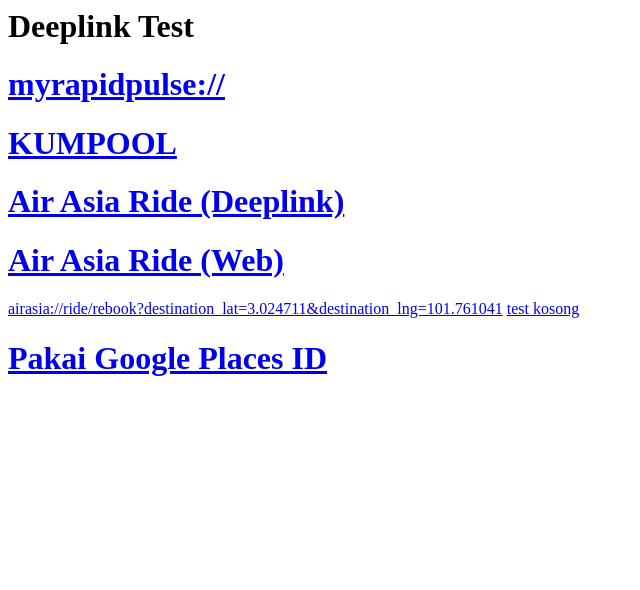
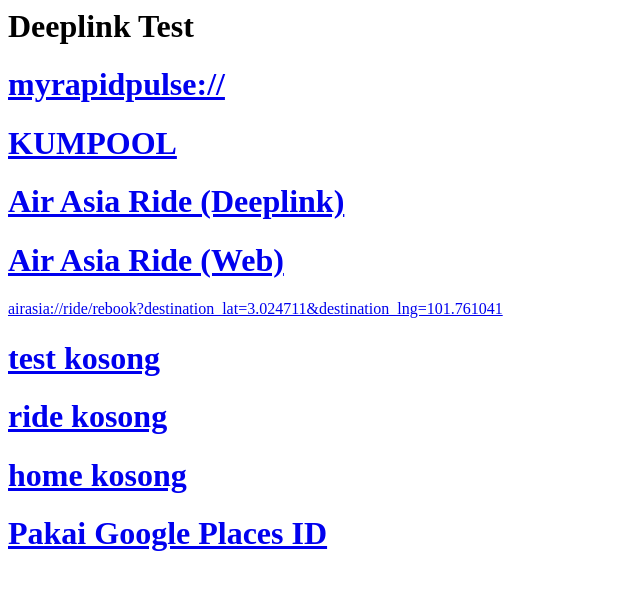
Before and after one commit to syahrizan05/myunifi, a plain HTML site: page index.html in a window 1280 px wide. Shown: the whole page, without its empty margins (0-640 px from the left). Drawn offline with Linux system fonts and the light colour scheme.

Commit message:
Update index.html

```diff
--- a/index.html
+++ b/index.html
@@ -105,7 +105,9 @@
 <a href="https://airasia.com/ride/rebook? from_lat=3.1350131641261343&from_lng=101.68606431624774&destination_lat=3.148103875014179&destination_lng=101.71212084 451872"><h1>Air Asia Ride (Web)</h1></a>
     <a href="airasia://ride/rebook?destination_lat=3.024711&destination_lng=101.761041">
 airasia://ride/rebook?destination_lat=3.024711&destination_lng=101.761041</a>
-    <a href="airasia://">test kosong</a>
+    <a href="airasia://"><h1>test kosong</h1></a>
+    <a href="airasia://ride"><h1>ride kosong</h1></a>
+    <a href="airasia://home"><h1>home kosong</h1></a>
 
     <a href="https://app.airasia.com/F4uy?af_web_dp=https%3A%2F%2Fwww.airasia.com%2Faa%2Fappdownload%2F%3Futm_source%3Daa_marketing%26utm_medium%3Dreferral%26utm_campaign%3DRIDE_MY_WP%257CTactical%257CProdPrasarana_rebooking%257C23112023%257C3112023%257Cmy-en%257CNone%257CInternal&af_xp=app&pid=af_aa_marketing_referral&c=RIDE_MY_WP%7CTactical%7CProdPrasarana_rebooking%7C23112023%7C3112023%7Cmy-en%7CNone%7CInternal&is_retargeting=true&af_reengagement_window=30d&af_dp=airasia%3A%2F%2Fride%2Frebook%3Futm_source%3Daa_marketing%26utm_medium%3Dreferral%26utm_campaign%3DRIDE_MY_WP%257CTactical%257CProdPrasarana_rebooking%257C23112023%257C3112023%257Cmy-en%257CNone%257CInternal%26from_id=ChIJaZ_PQsBJzDERlcsys2YQGTc%26destination_id=ChIJy_2I4ZW_zTERTHkGPFDcFIM"><h1>Pakai Google Places ID</h1></a>
     <!-- <img src="images/test.jpg" /> -->
```
